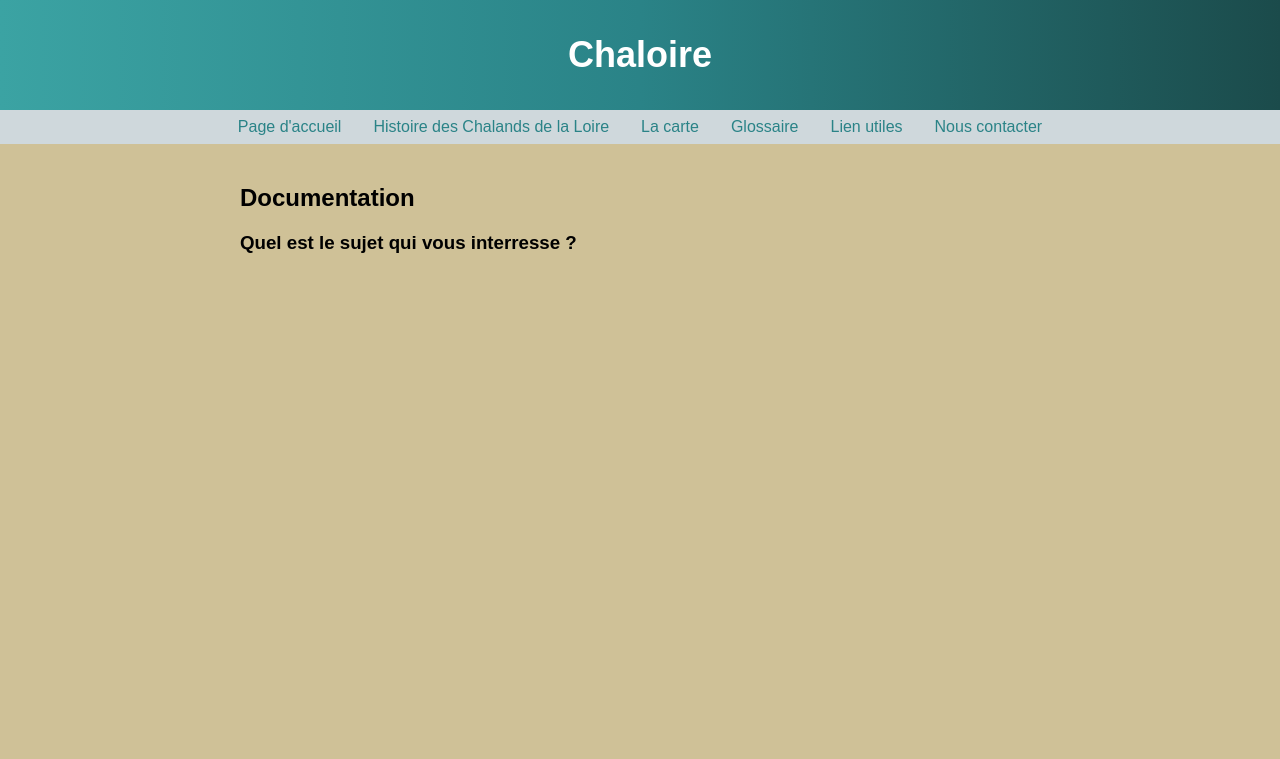
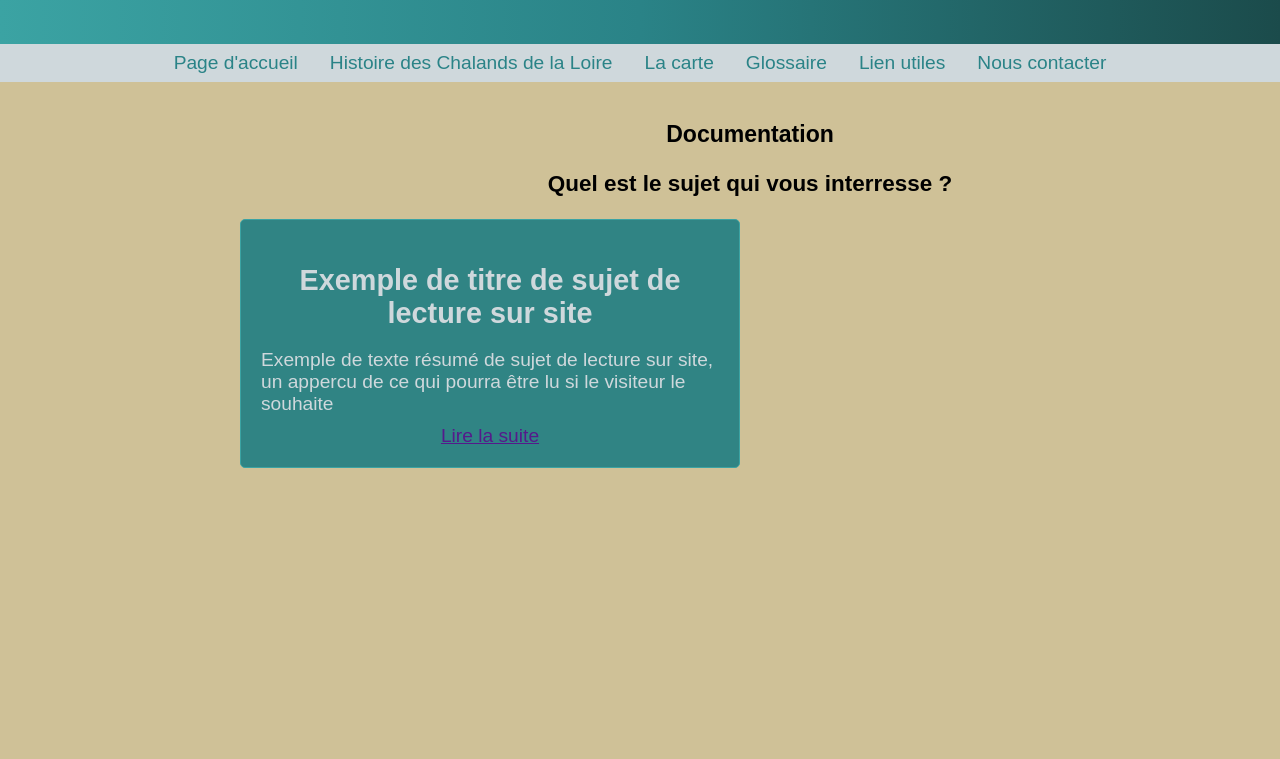
Before and after one commit to PaolorsiSimon/projet_leaflet, a Django app: page /doc/ in a window 1280 px wide. Shown: the top 759 px of the page. Run offline with Django 5.2, Linux system fonts and the light colour scheme; parts of the project's set-up code (start-up, migrations or seed data) failed here and were passed over.

Commit message:
Réparation liens entre pages

```diff
--- a/map/static/css/style.css
+++ b/map/static/css/style.css
@@ -1,6 +1,10 @@
 html,
 
-
+H2 {
+  text-align: center;
+  font-size: larger;
+  font-family: Arial, sans-serif;
+  }
 
 body {
   background-color: #CFC197; /* A changer selon préférence */
@@ -55,7 +59,7 @@ body {
 
 .grid-container {
   display: grid;
-  grid-template-columns: repeat(auto-fill, minmax(200px, 1fr));
+  grid-template-columns: repeat(auto-fill, minmax(350px, 1fr));
   gap: 20px;
 }
 
@@ -69,12 +73,16 @@ body {
 
 .grid-item h2 {
   font-size: 1.5em;
+  font-family: Arial, sans-serif;
+  color:#CFD8DC;
   margin-bottom: 10px;
   text-align: center;
 }
 
 .grid-item p {
   font-size: 1em;
+  font-family: Arial, sans-serif;
+  color:#CFD8DC;
   margin-bottom: 10px;
-  text-align: justify;
+  text-align: left;
 }
--- a/map/templates/doc.html
+++ b/map/templates/map/doc.html
@@ -1,5 +1,5 @@
 <!--Je prend pour base d'affichage base.html avec la balise extends-->
-{% extends 'navbar.html' %}
+{% extends 'map/navbar.html' %}
 
 {% block banner %}
   <!-- début du body, j'indique un conteneur, je donne au site un nom, cela pour préparer à une mise en forme css propre -->
@@ -18,16 +18,18 @@
 
       <h3>Quel est le sujet qui vous interresse ?</h3>
 
-<!-- Insérer ci dessous la liste quadrillée des sujets écris à consulter (ligne 54 du CSS) -->
+<!-- Insérer ci dessous la liste quadrillée des sujets écris à consulter (ligne 54 du CSS) REVOIR LES LIENS SUJETS -->
 
     <div class="grid-container">
-        {% for sujet in sujets %}
         <div class="grid-item">
+            <!-- Balises à mettre lorsque les liens sujets seront ajoutés
             <h2>{{ sujet.title }}</h2>
-            <p>{{ sujet.summary }}</p>
-            <a href="{{ sujet.url }}">Lire la suite</a>
+            <p>{{ sujet.summary }}</p> -->
+            <H2>Exemple de titre de sujet de lecture sur site</H2>
+            <p>Exemple de texte résumé de sujet de lecture sur site, un appercu de ce qui pourra être lu si le visiteur le souhaite</p>
+
+            <a href="{{ sujet1.html }}">Lire la suite</a>
         </div>
-        {% endfor %}
     </div>
 
 <!-- Fin de la partie grille sujet, à retravailler en fonction des sujets ajoutés par la suite -->
--- a/map/templates/map/map.html
+++ b/map/templates/map/map.html
@@ -1,8 +1,8 @@
-{% extends "map/base.html" %}
+{% extends "map/navbar.html" %}
 {% load static %} {% load leaflet_tags %}
 
 
-{% block contenu %}
+{% block content %}
 <h3>Ma Map</h3>
     <br />
 
--- a/map/templates/navbar.html
+++ b/map/templates/map/navbar.html
@@ -16,13 +16,13 @@
  <!-- banière de navigation du site + titre page -->
 <body>
 
-{% block banner %}
+
   <header class ="banner">
 
     <h1 id="titrePage"></h1>
 
   </header>
-  {% endblock %}
+
 
   <div class ="navbar">
 
@@ -30,9 +30,9 @@
 
       <ul id="navigation">
 
-        <li><a href="home">Page d'accueil</a></li>
-        <li><a href="doc">Histoire des Chalands de la Loire</a></li> <!-- RAJOUTER LES CHEMINS ABSOLUS PLUS TARD-->
-        <li><a href="map">La carte</a></li>
+        <li><a href="{% url 'map:home' %}">Page d'accueil</a></li>
+        <li><a href="{% url 'map:doc' %}">Histoire des Chalands de la Loire</a></li>
+        <li><a href="{% url 'map:map' %}">La carte</a></li>
         <li><a href="">Glossaire</a></li>
         <li><a href="">Lien utiles</a></li>
        <li><a href="">Nous contacter</a></li>
--- a/map/views.py
+++ b/map/views.py
@@ -7,10 +7,10 @@ from map.models import PointInteret, Itineraire, TypePointInteret, PointDansItin
 
 #AJOUTER LES VIEWS POUR LE FRONT
 def home(request):
-    return render(request, 'home.html')
+    return render(request, 'map/home.html')
 
 def doc(request):
-    return render(request, 'doc.html')
+    return render(request, 'map/doc.html')
 
 
 
```
Also changed, not shown: map/templates/map/home.html (renamed from map/templates/home.html, +3 -9 lines).
